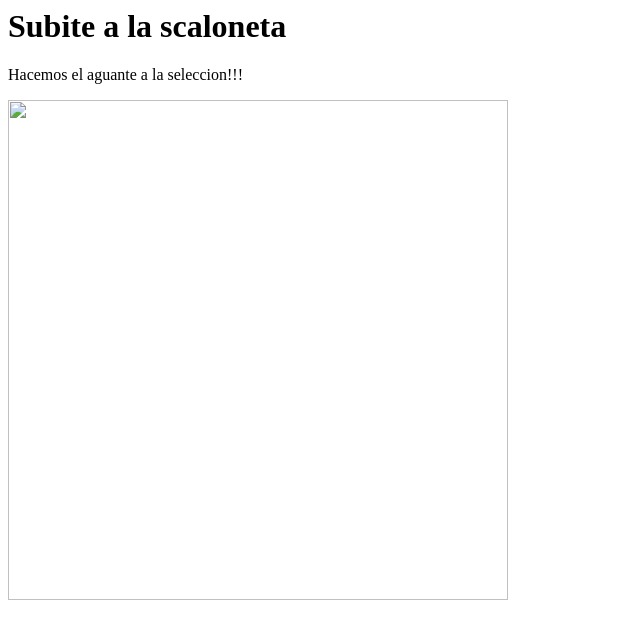
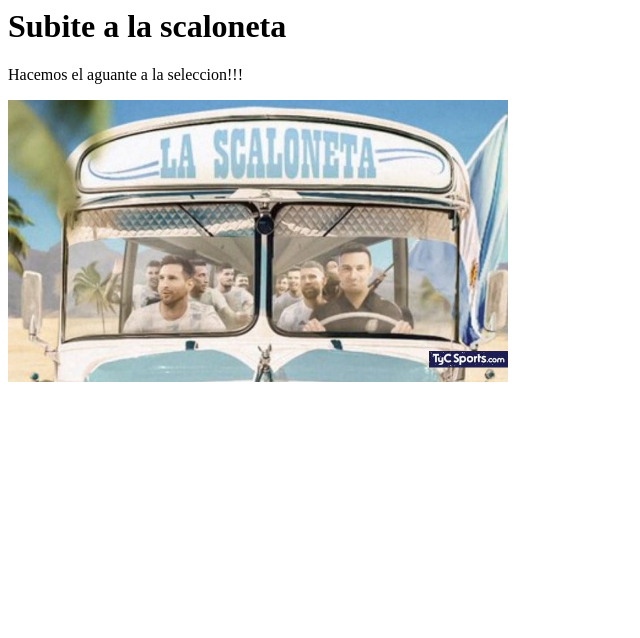
Before and after one commit to matias-rodriguez-edrans/scalonetapp, a plain HTML site: page index.html in a window 1280 px wide. Shown: the whole page, without its empty margins (0-640 px from the left). Drawn offline with Linux system fonts and the light colour scheme.

Commit message:
Update index.html

```diff
--- a/index.html
+++ b/index.html
@@ -5,6 +5,6 @@
     <body>
         <h1>Subite a la scaloneta</h1>
         <p> Hacemos el aguante a la seleccion!!!</p>
-        <img src="images/scaloneta.jpg" width=500/>
+        <img src="scaloneta.jpg" width=500/>
     </body>
   </html>
```
